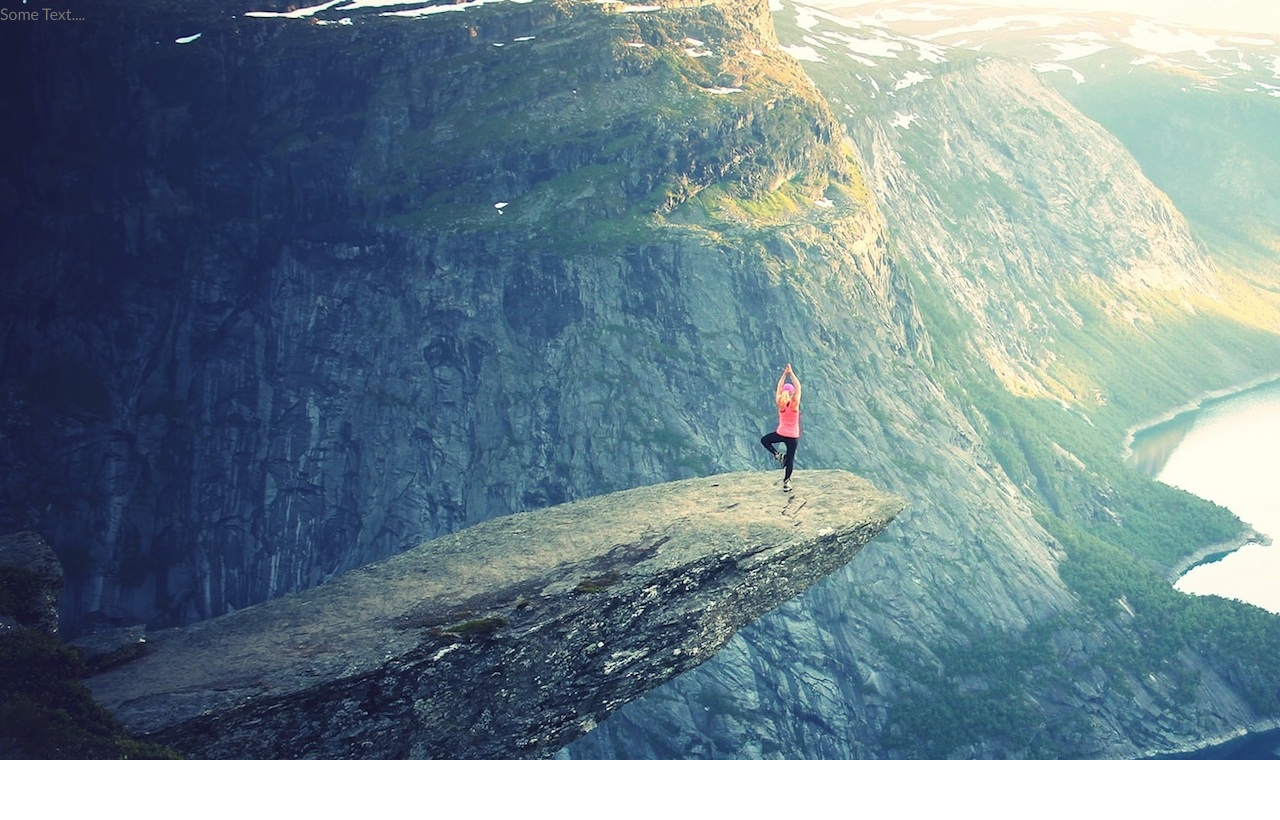
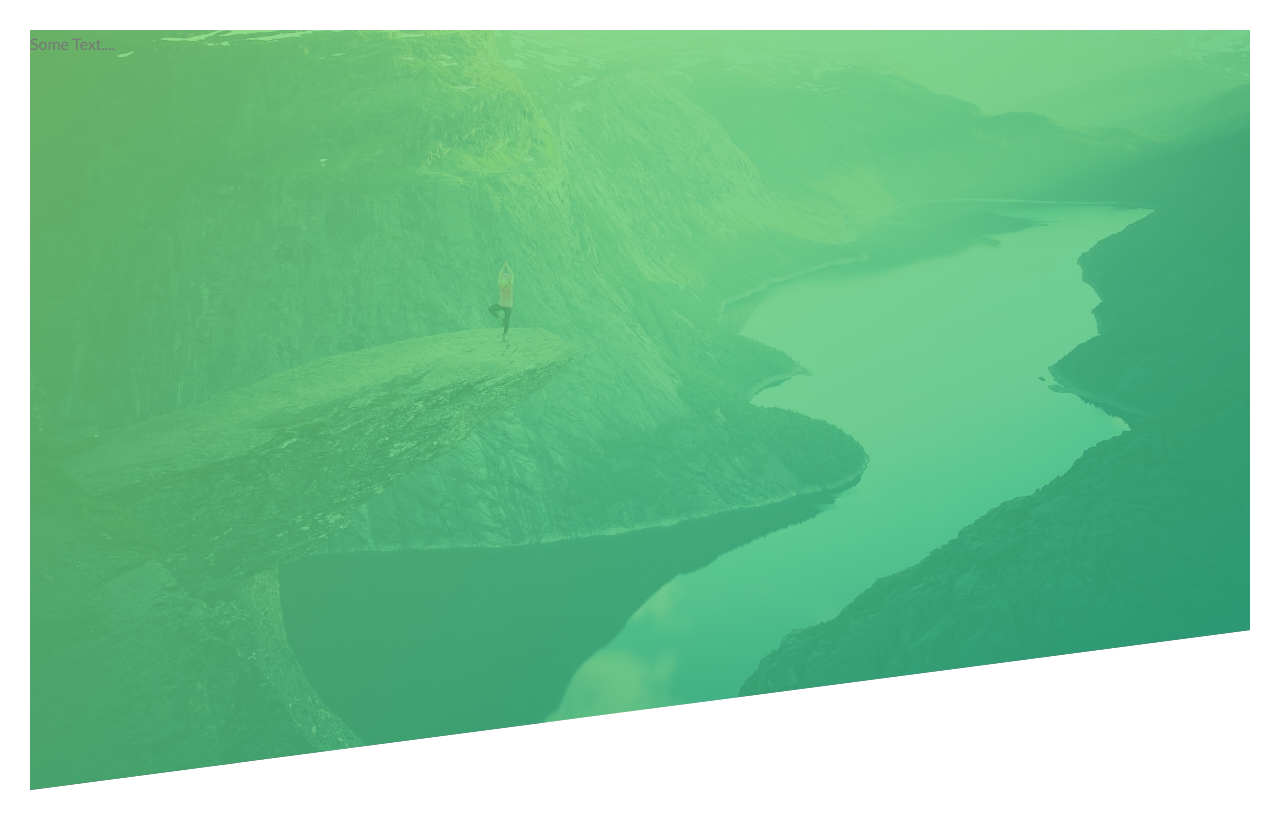
Before and after one commit to CodefulDom/advanced-css-masterclass-schmeditmann, a plain HTML site: page Natours/starter/index.html in a window 1280 px wide. Drawn offline with Linux system fonts and the light colour scheme; files that its build step writes are made by us from their sources.

Commit message:
:heavy_dollar_sign: initial commit

```diff
--- a/Natours/starter/css/style.css
+++ b/Natours/starter/css/style.css
@@ -17,9 +17,14 @@ body {
 	font-size: 16px;
 	line-height: 1.7;
 	color: #777;
+	padding: 30px;
 }
 
 .header {
 	height: 95vh;
-	background-image: url('../img/hero.jpg');
+	background-image: linear-gradient(to right bottom, rgba(126, 213, 111, 0.8), rgba(40, 180, 133, 0.8)),
+		url('../img/hero.jpg');
+	background-size: cover;
+	background-position: top;
+	clip-path: polygon(0 0, 100% 0, 100% 75vh, 0 100%);
 }
```
